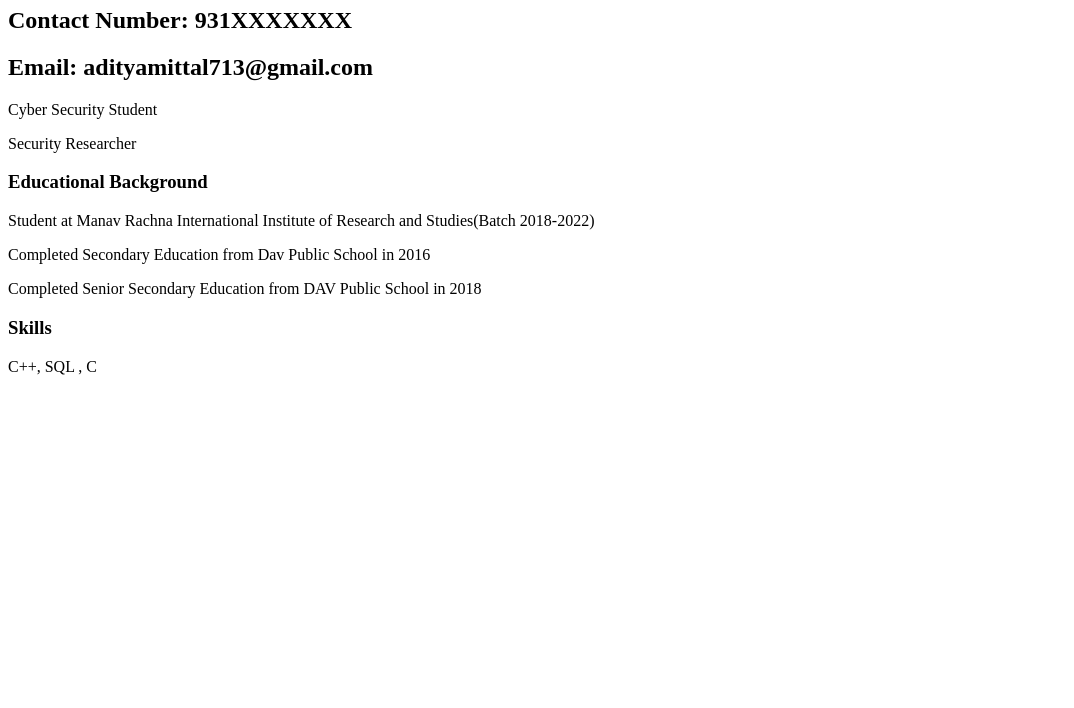
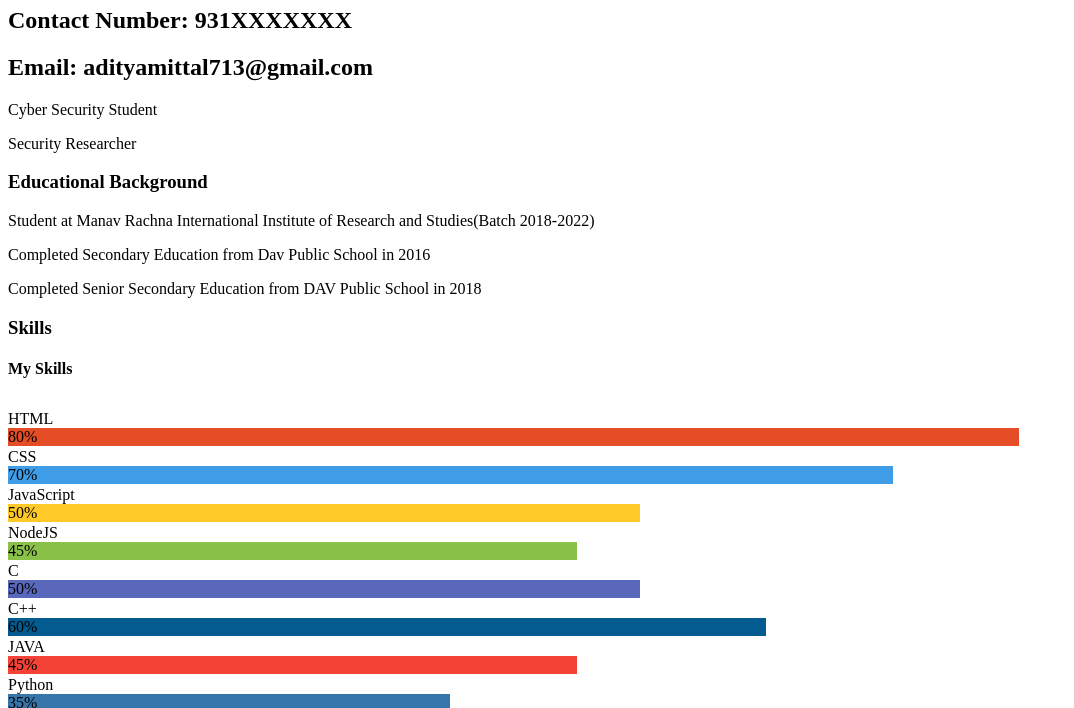
Before and after one commit to Aditya71352/AdityaPortfolio, a plain HTML site: page index.html in a window 1280 px wide. Shown: the part 73-781 px from the top of the page, without its empty margins (0-1074 px from the left). Drawn offline with Linux system fonts and the light colour scheme.

Commit message:
portfolio html code

```diff
--- a/index.html
+++ b/index.html
@@ -4,6 +4,7 @@
     <meta charset="UTF-8">
     <meta name="viewport" content="width=device-width, initial-scale=1.0">
     <title>Document</title>
+    <link rel="stylesheet" href="https://cdnjs.cloudflare.com/ajax/libs/font-awesome/5.15.1/css/all.min.css" />
 </head>
 <body>
     <h1>Aditya</h1>
@@ -18,6 +19,101 @@
         <p>Completed Secondary Education from Dav Public School in 2016</p>
         <p>Completed Senior Secondary Education from DAV Public School in 2018</p>
 	<p><h3>Skills</h3></p>
-	<p>C++, SQL , C </p>
+    <div class="some-space" id="skill"></div>
+    <section class="section">
+      <div class="container">
+        <h4 class="heading">My Skills</h4>
+        <div class="row" style="margin-top: 2rem">
+          <div class="col-12 col-sm-6">
+            <div class="py-3">
+              <label>HTML</label>
+              <div class="progress" style="height: 20px; border-radius: 50px">
+                <div class="progress-bar" style="width: 80%; background-color: #e44d26" aria-valuenow="80"
+                  aria-valuemin="0" aria-valuemax="100">
+                  80%
+                </div>
+              </div>
+            </div>
+            <div class="py-3">
+              <label>CSS</label>
+              <div class="progress" style="height: 20px; border-radius: 50px">
+                <div class="progress-bar" style="width: 70%; background-color: #3f9ce7" aria-valuenow="70"
+                  aria-valuemin="0" aria-valuemax="100">
+                  70%
+                </div>
+              </div>
+            </div>
+            <div class="py-3">
+              <label>JavaScript</label>
+              <div class="progress" style="height: 20px; border-radius: 50px">
+                <div class="progress-bar" style="width: 50%; background-color: #ffca28" aria-valuenow="50"
+                  aria-valuemin="0" aria-valuemax="100">
+                  50%
+                </div>
+              </div>
+            </div>
+            <div class="py-3">
+              <label>NodeJS</label>
+              <div class="progress" style="height: 20px; border-radius: 50px">
+                <div class="progress-bar" style="width: 45%; background-color: #8ac149" aria-valuenow="45"
+                  aria-valuemin="0" aria-valuemax="100">
+                  45%
+                </div>
+              </div>
+            </div>
+          </div>
+          <div class="col-12 col-sm-6">
+            <div class="py-3">
+              <label>C</label>
+              <div class="progress" style="height: 20px; border-radius: 50px">
+                <div class="progress-bar" style="width: 50%; background-color: #5968ba" aria-valuenow="50"
+                  aria-valuemin="0" aria-valuemax="100">
+                  50%
+                </div>
+              </div>
+            </div>
+            <div class="py-3">
+              <label>C++</label>
+              <div class="progress" style="height: 20px; border-radius: 50px">
+                <div class="progress-bar" style="width: 60%; background-color: #035b90" aria-valuenow="60"
+                  aria-valuemin="0" aria-valuemax="100">
+                  60%
+                </div>
+              </div>
+            </div>
+            <div class="py-3">
+              <label>JAVA</label>
+              <div class="progress" style="height: 20px; border-radius: 50px">
+                <div class="progress-bar" style="width: 45%; background-color: #f44336" aria-valuenow="45"
+                  aria-valuemin="0" aria-valuemax="100">
+                  45%
+                </div>
+              </div>
+            </div>
+            <div class="py-3">
+              <label>Python</label>
+              <div class="progress" style="height: 20px; border-radius: 50px">
+                <div class="progress-bar" style="width: 35%; background-color: #3776ab" aria-valuenow="35"
+                  aria-valuemin="0" aria-valuemax="100">
+                  35%
+                </div>
+              </div>
+            </div>
+          </div>
+        </div>
+      </div>
+    </section>
+    <a href="https://github.com/Aditya71352" target="_blank" class="btn p-0">
+        <span class="fa-stack fa-lg"></span>
+          <i class="fas fa-circle fa-stack-2x"></i>
+          <i class="fab fa-github fa-stack-1x fa-inverse"></i>
+        </span>
+      </a>
+      <a href="https://www.linkedin.com/in/aditya-mittal-8314781b5/" target="_blank" class="btn p-0">
+        <span class="fa-stack fa-lg">
+          <i class="fas fa-circle fa-stack-2x"></i>
+          <i class="fab fa-linkedin fa-stack-1x fa-inverse"></i>
+        </span>
+      </a>
 </body>
 </html>
```
